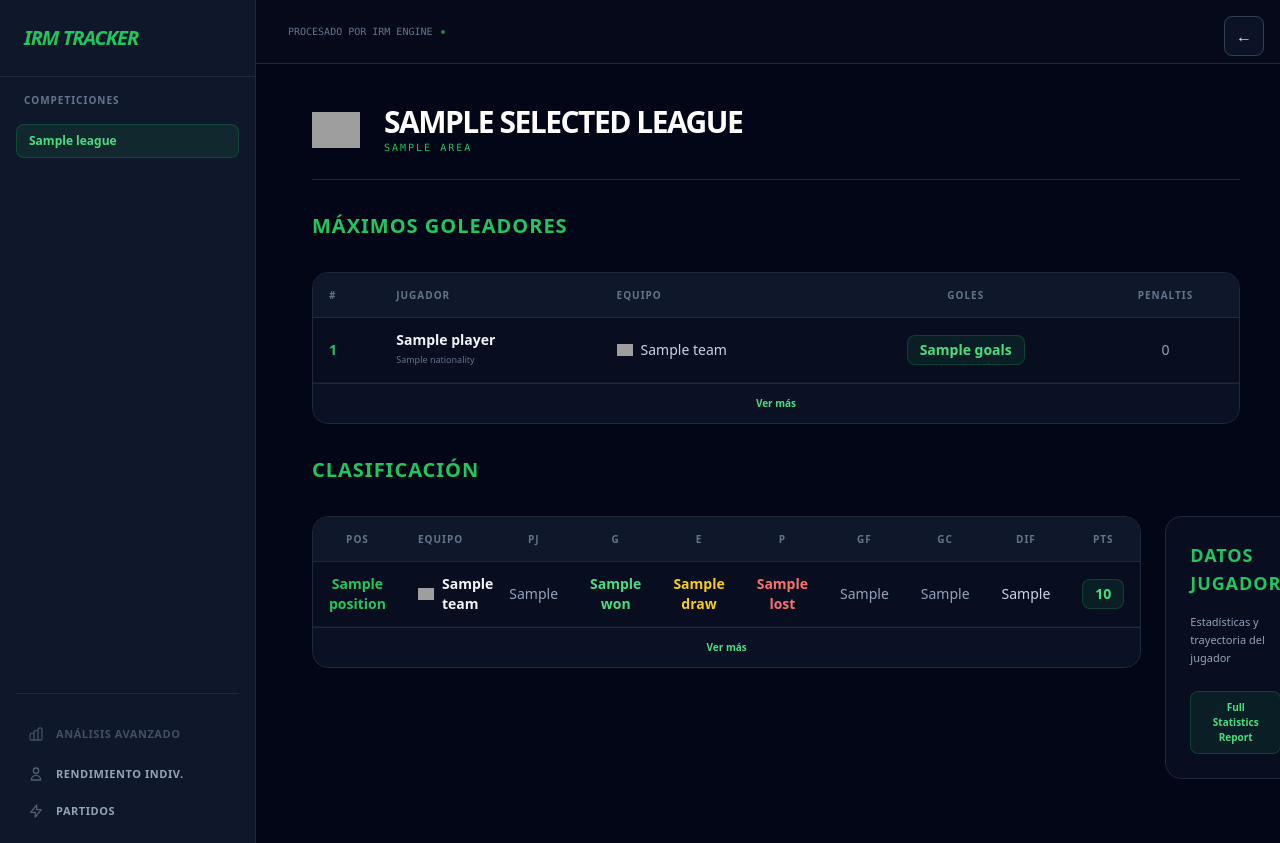
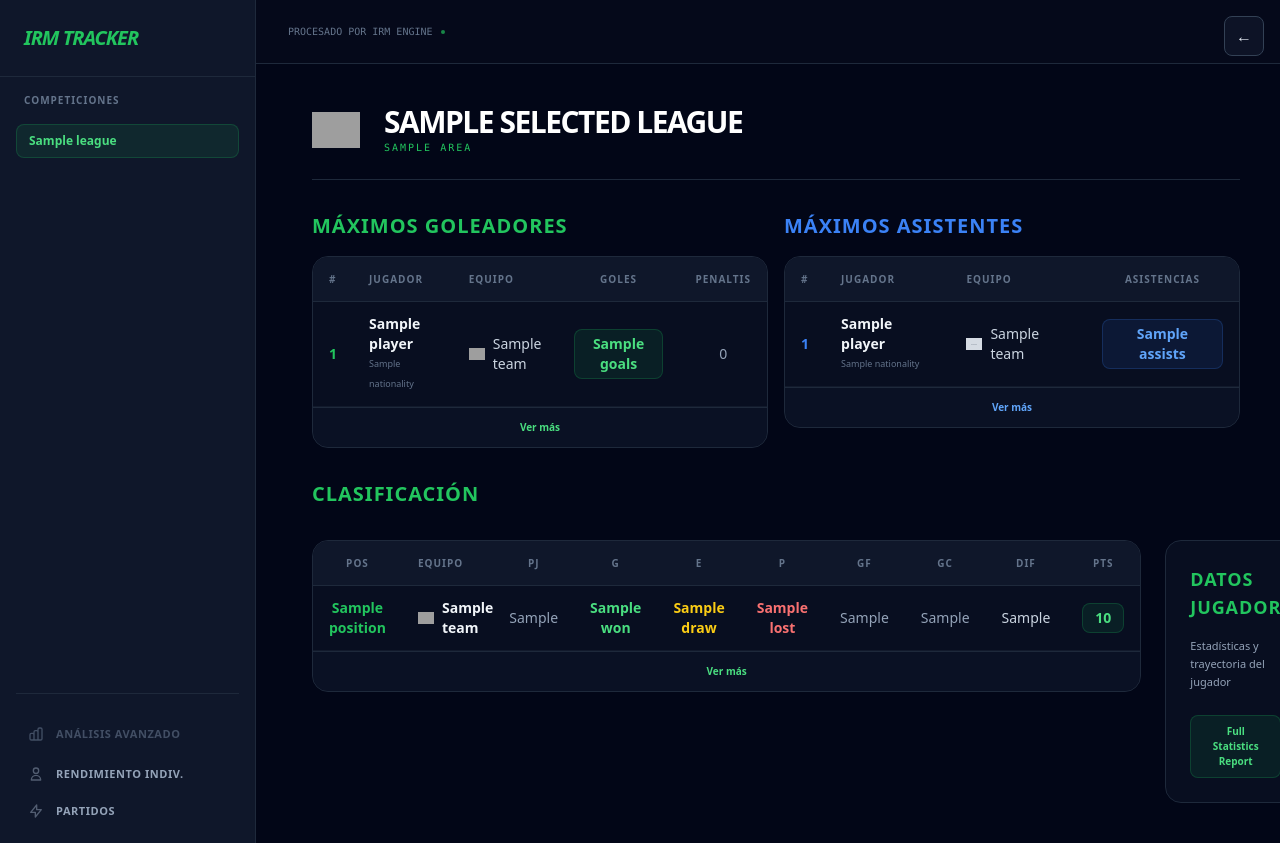
Before and after one commit to IsmaelBrea/irm2526, a Django app: template djangoproject/tracker/templates/tracker/rend_indiv.html in a window 1280 px wide. Run offline with Django 5.2, Linux system fonts and the light colour scheme; tables that the repository leaves empty hold one stand-in row (values such as "Sample post"); the template is opened without the code that fills it: values that come from a table or form of the project are taken from there, most other values are stand-ins (such as "Sample title", 1, 10 or a date in 2020); grey boxes marked "Sample" are stand-in pictures; some libraries are stand-ins or nearby versions; grey boxes are pictures that could not be loaded.

Commit message:
Añadida tabla máximos asistentes de liga

```diff
--- a/djangoproject/tracker/static/tracker/js/table_expand.js
+++ b/djangoproject/tracker/static/tracker/js/table_expand.js
@@ -14,6 +14,21 @@ document.addEventListener('DOMContentLoaded', function() {
             toggleScorersBtn.textContent = scorersExpanded ? 'Ver menos' : 'Ver más';
         });
     }
+        // Toggle Assists
+   const toggleAssistsBtn = document.getElementById('toggle-assists');
+if (toggleAssistsBtn) {
+    const assistRows = document.querySelectorAll('.assists-row');
+    let assistsExpanded = false;
+    toggleAssistsBtn.addEventListener('click', function() {
+        assistsExpanded = !assistsExpanded;
+        assistRows.forEach(row => {
+            if (row.getAttribute('data-hidden') === 'true') {
+                row.style.display = assistsExpanded ? 'table-row' : 'none';
+            }
+        });
+        toggleAssistsBtn.textContent = assistsExpanded ? 'Ver menos' : 'Ver más';
+    });
+}
 
     // Toggle Standings
     const toggleBtn = document.getElementById('toggle-standings');
--- a/djangoproject/tracker/templates/tracker/rend_indiv.html
+++ b/djangoproject/tracker/templates/tracker/rend_indiv.html
@@ -17,12 +17,11 @@
                 <p class="text-green-500 font-mono text-[10px] uppercase tracking-[0.2em]">{{ selected_league.area.name }}</p>
             </div>
         </div>
-
-        {% if scorers %}
+<div class="flex gap-4">
+    {% if scorers %}
+    <div class="flex-1">
         <h3 class="text-xl font-bold text-green-500 uppercase tracking-wider mb-4">Máximos Goleadores</h3>
-
-        <div class="max-w-6xl">
-            <div class="bg-slate-900/50 border border-slate-800 rounded-2xl overflow-hidden">
+        <div class="bg-slate-900/50 border border-slate-800 rounded-2xl overflow-hidden">
                 <table class="w-full text-sm">
                     <thead>
                         <tr class="border-b border-slate-800 bg-slate-900">
@@ -70,8 +69,56 @@
     <div class="bg-slate-900/50 border border-slate-800 rounded-2xl overflow-hidden p-6">
         <p class="text-slate-500 font-mono text-[10px] uppercase tracking-widest text-center">No hay datos de goleadores disponibles</p>
     </div>
+        </div>
 </div>
 {% endif %}
+<div class="flex-1">
+        {% if assists %}
+        <h3 class="text-xl font-bold text-blue-500 uppercase tracking-wider mb-4">Máximos Asistentes</h3>
+        <div class="bg-slate-900/50 border border-slate-800 rounded-2xl overflow-hidden">
+            <table class="w-full text-sm">
+                <thead>
+                    <tr class="border-b border-slate-800 bg-slate-900">
+                        <th class="px-4 py-3 text-left text-[10px] font-bold text-slate-500 uppercase tracking-widest">#</th>
+                        <th class="px-4 py-3 text-left text-[10px] font-bold text-slate-500 uppercase tracking-widest">Jugador</th>
+                        <th class="px-4 py-3 text-left text-[10px] font-bold text-slate-500 uppercase tracking-widest">Equipo</th>
+                        <th class="px-4 py-3 text-center text-[10px] font-bold text-slate-500 uppercase tracking-widest">Asistencias</th>
+                    </tr>
+                </thead>
+                <tbody>
+                    {% for assist in assists %}
+                    <tr class="border-b border-slate-800/50 hover:bg-slate-800/30 transition-colors assists-row"
+    {% if forloop.counter > 5 %}style="display:none;" data-hidden="true"{% endif %}>
+                        <td class="px-4 py-3 text-blue-500 font-bold">{{ forloop.counter }}</td>
+                        <td class="px-4 py-3">
+                            <div>
+                                <p class="text-slate-100 font-semibold">{{ assist.player.name }}</p>
+                                <p class="text-[9px] text-slate-500">{{ assist.player.nationality }}</p>
+                            </div>
+                        </td>
+                        <td class="px-4 py-3">
+                            <div class="flex items-center gap-2">
+                                {% if assist.statistics.0.team.logo %}
+                                    <img src="{{ assist.statistics.0.team.logo }}" class="w-4 h-4 object-contain">
+                                {% endif %}
+                                <span class="text-slate-300">{{ assist.statistics.0.team.name }}</span>
+                            </div>
+                        </td>
+                        <td class="px-4 py-3 text-center">
+                            <span class="inline-block bg-blue-500/10 text-blue-400 px-3 py-1 rounded-lg font-bold border border-blue-500/20">{{ assist.statistics.0.goals.assists }}</span>
+                        </td>
+                    </tr>
+                    {% endfor %}
+                </tbody>
+            </table>
+            <button id="toggle-assists" class="w-full border-t border-slate-800 px-4 py-3 text-[10px] font-bold bg-slate-900/50 text-blue-400 hover:bg-slate-800/50 transition-colors rounded-b-2xl">
+                Ver más
+            </button>
+
+        </div>
+        </div>
+        {% endif %}
+    </div>
 
                 {% if standings %}
                 <h3 class="text-xl font-bold text-green-500 uppercase tracking-wider mb-4">Clasificación</h3>
@@ -143,7 +190,6 @@
             </div>
         </div>
 
-               <script src="{% static 'tracker/js/table_expand.js' %}"></script>
         {% else %}
 <h3 class="text-xl font-bold text-green-500 uppercase tracking-wider mb-4">Clasificación</h3>
 <div class="max-w-6xl flex gap-6 items-start">
@@ -165,6 +211,7 @@
     </div>
 </div>
 {% endif %}
+               <script src="{% static 'tracker/js/table_expand.js' %}"></script>
 
     {% else %}
     <div class="w-full h-[50vh] flex items-center justify-center border-2 border-dashed border-slate-800/50 rounded-[3rem]">
```
Also changed, not shown: djangoproject/tracker/services.py (+62 -13 lines), djangoproject/tracker/views.py (+7 -0 lines).
